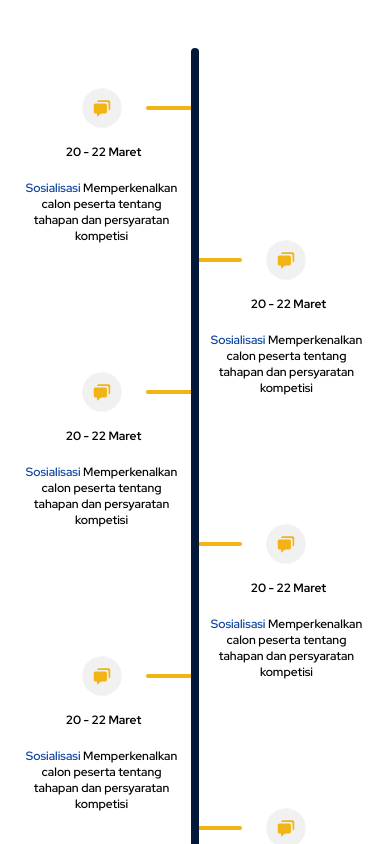
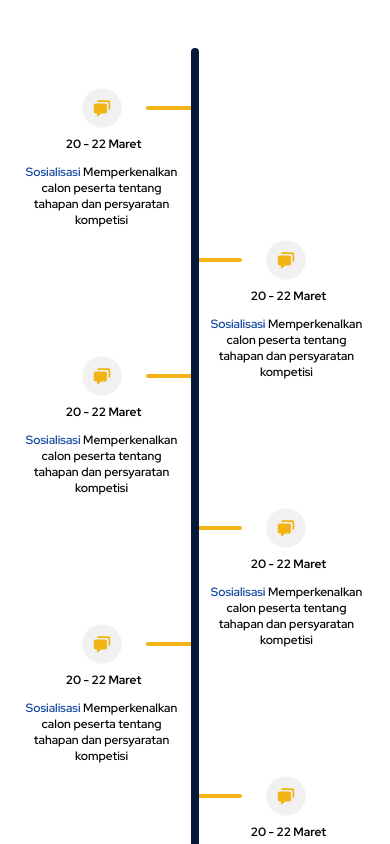
Before and after one commit to KevinNaserwan/Bujang-Gadis-CMS, a Next.js app: page / in a window 390 px wide. Shown: the part 2160-3004 px from the top of the page. Built offline with nearby package versions, Linux system fonts and the light colour scheme.

Commit message:
Fix: adjust ui page

```diff
--- a/src/components/timeline.tsx
+++ b/src/components/timeline.tsx
@@ -23,7 +23,7 @@ export default function Timeline() {
                 />
                 <div className=" lg:hidden w-20 h-1 bg-primary-color rounded-l-md"></div>
               </div>
-              <p className="font-bold text-center text-xs lg:text-base py-4">
+              <p className="font-bold text-center text-xs lg:text-base lg:py-4 py-2">
                 20 - 22 Maret
               </p>
             </div>
@@ -46,7 +46,7 @@ export default function Timeline() {
                 />
                 <div className=" lg:hidden w-20 h-1 bg-primary-color rounded-l-md"></div>
               </div>
-              <p className="font-bold text-center text-xs lg:text-base py-4">
+              <p className="font-bold text-center text-xs lg:text-base lg:py-4 py-2">
                 20 - 22 Maret
               </p>
             </div>
@@ -69,7 +69,7 @@ export default function Timeline() {
                 />
                 <div className=" lg:hidden w-20 h-1 bg-primary-color rounded-l-md"></div>
               </div>
-              <p className="font-bold text-center text-xs lg:text-base py-4">
+              <p className="font-bold text-center text-xs lg:text-base lg:py-4 py-2">
                 20 - 22 Maret
               </p>
             </div>
@@ -101,7 +101,7 @@ export default function Timeline() {
                   className=" w-10 h-10 lg:w-20 lg:h-20"
                 />
               </div>
-              <p className="font-bold text-center text-xs lg:text-base py-4">
+              <p className="font-bold text-center text-xs lg:text-base lg:py-4 py-2">
                 20 - 22 Maret
               </p>
             </div>
@@ -129,7 +129,7 @@ export default function Timeline() {
                   className=" w-10 h-10 lg:w-20 lg:h-20"
                 />
               </div>
-              <p className="font-bold text-center text-xs lg:text-base py-4">
+              <p className="font-bold text-center text-xs lg:text-base lg:py-4 py-2">
                 20 - 22 Maret
               </p>
             </div>
@@ -157,7 +157,7 @@ export default function Timeline() {
                   className=" w-10 h-10 lg:w-20 lg:h-20"
                 />
               </div>
-              <p className="font-bold text-center text-xs lg:text-base py-4">
+              <p className="font-bold text-center text-xs lg:text-base lg:py-4 py-2">
                 20 - 22 Maret
               </p>
             </div>
```
